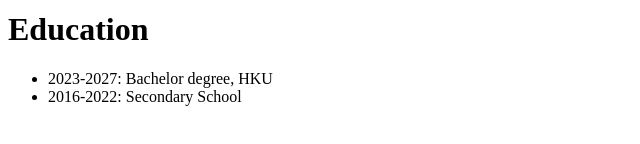
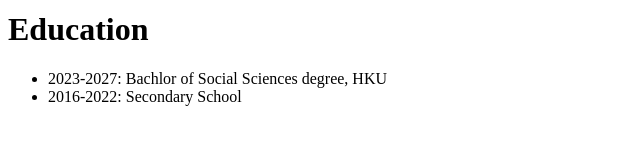
Before and after one commit to username1225/username1225.github.io, a plain HTML site: page index.html in a window 1280 px wide. Shown: the part 138-282 px from the top of the page, without its empty margins (0-640 px from the left). Drawn offline with Linux system fonts and the light colour scheme.

Commit message:
Update index.html

```diff
--- a/index.html
+++ b/index.html
@@ -6,6 +6,6 @@
 <p>You can also learn me here.</p>
 <strong><h1>Education</h1></strong>
 <ul>
-        <li>2023-2027: Bachelor degree, HKU</li>
+        <li>2023-2027: Bachlor of Social Sciences degree, HKU</li>
         <li>2016-2022: Secondary School</li>
 </ul>
```
